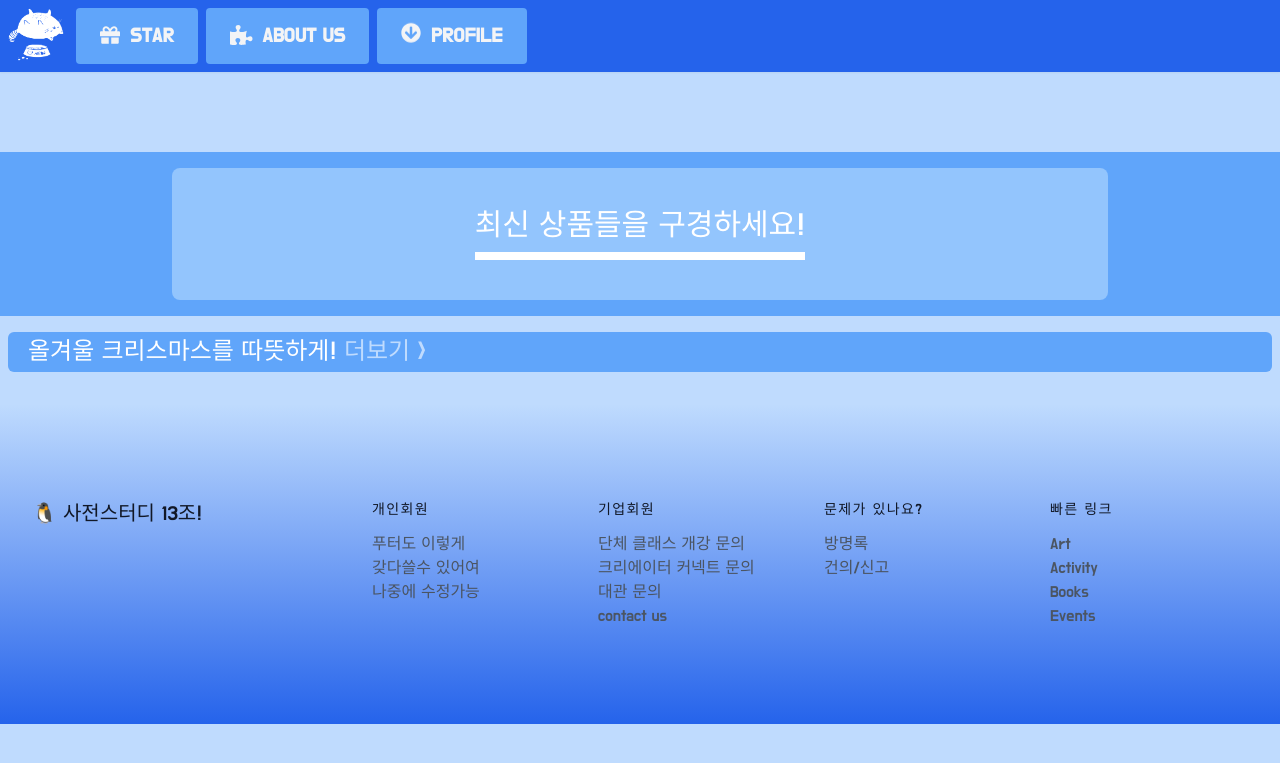
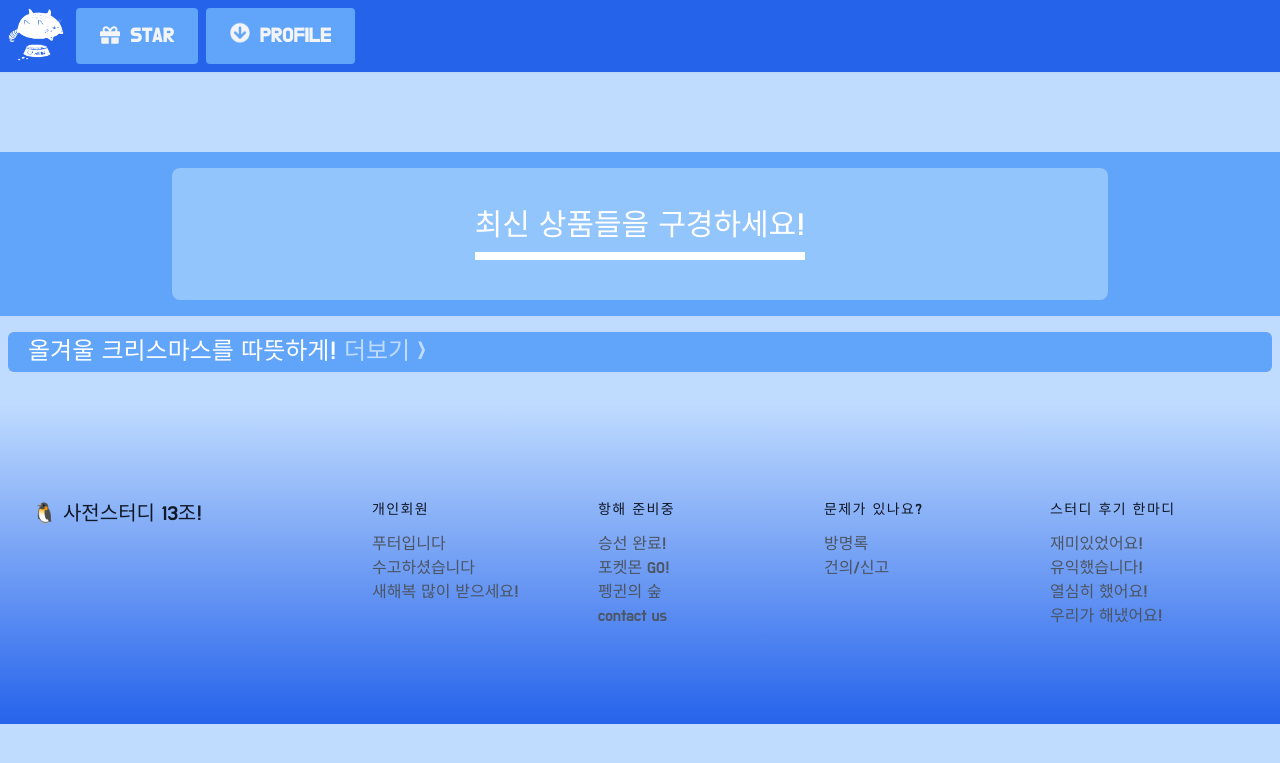
Before and after one commit to pre13th/start, a Python web app: template templates/main.html in a window 1280 px wide. Shown: the top 763 px of the page. Run offline with Jinja, Linux system fonts and the light colour scheme; the template is opened without the code that fills it, so the values that code supplies are empty; some libraries are stand-ins or nearby versions.

Commit message:
푸터 수정, 타이틀, 사이트 최적화(임시)

```diff
--- a/static/allList.js
+++ b/static/allList.js
@@ -1,5 +1,5 @@
 $(document).ready(function () {
-    getmarket();
+    getmarket('garland');
 });
 
 function getmarket(item='all') {
--- a/static/indexstyle.css
+++ b/static/indexstyle.css
@@ -56,57 +56,3 @@
     background: linear-gradient(90deg, #3498db 50% ,#ffffff 50%);
     display: flex;
 }
-
-.spin {
-	-webkit-animation: blink-2 2s infinite both;
-	        animation: blink-2 2s infinite both;
-}
-
-.spin:hover {
-    -webkit-animation: slide-fwd-center 0.45s cubic-bezier(0.250, 0.460, 0.450, 0.940) both;
-	        animation: slide-fwd-center 0.45s cubic-bezier(0.250, 0.460, 0.450, 0.940) both;
-}
-
-@-webkit-keyframes blink-2 {
-  0% {
-    opacity: 1;
-  }
-  50% {
-    opacity: 0.2;
-  }
-  100% {
-    opacity: 1;
-  }
-}
-@keyframes blink-2 {
-  0% {
-    opacity: 1;
-  }
-  50% {
-    opacity: 0.2;
-  }
-  100% {
-    opacity: 1;
-  }
-}
-
-@-webkit-keyframes slide-fwd-center {
-  0% {
-    -webkit-transform: translateZ(0);
-            transform: translateZ(0);
-  }
-  100% {
-    -webkit-transform: translateZ(160px);
-            transform: translateZ(160px);
-  }
-}
-@keyframes slide-fwd-center {
-  0% {
-    -webkit-transform: translateZ(0);
-            transform: translateZ(0);
-  }
-  100% {
-    -webkit-transform: translateZ(160px);
-            transform: translateZ(160px);
-  }
-}
--- a/static/main.css
+++ b/static/main.css
@@ -128,80 +128,59 @@
   }
 }
 
-@-webkit-keyframes rotate-forever {
-  0% {
-    -webkit-transform: rotate(0deg);
-    -moz-transform: rotate(0deg);
-    -ms-transform: rotate(0deg);
-    -o-transform: rotate(0deg);
-    transform: rotate(0deg);
-  }
-  100% {
-    -webkit-transform: rotate(360deg);
-    -moz-transform: rotate(360deg);
-    -ms-transform: rotate(360deg);
-    -o-transform: rotate(360deg);
-    transform: rotate(360deg);
-  }
-}
-@-moz-keyframes rotate-forever {
-  0% {
-    -webkit-transform: rotate(0deg);
-    -moz-transform: rotate(0deg);
-    -ms-transform: rotate(0deg);
-    -o-transform: rotate(0deg);
-    transform: rotate(0deg);
-  }
-  100% {
-    -webkit-transform: rotate(360deg);
-    -moz-transform: rotate(360deg);
-    -ms-transform: rotate(360deg);
-    -o-transform: rotate(360deg);
-    transform: rotate(360deg);
-  }
-}
-@keyframes rotate-forever {
-  0% {
-    -webkit-transform: rotate(0deg);
-    -moz-transform: rotate(0deg);
-    -ms-transform: rotate(0deg);
-    -o-transform: rotate(0deg);
-    transform: rotate(0deg);
-  }
-  100% {
-    -webkit-transform: rotate(360deg);
-    -moz-transform: rotate(360deg);
-    -ms-transform: rotate(360deg);
-    -o-transform: rotate(360deg);
-    transform: rotate(360deg);
-  }
-}
-.loading-spinner {
-  -webkit-animation-duration: 0.75s;
-  -moz-animation-duration: 0.75s;
-  animation-duration: 0.75s;
-  -webkit-animation-iteration-count: infinite;
-  -moz-animation-iteration-count: infinite;
-  animation-iteration-count: infinite;
-  -webkit-animation-name: rotate-forever;
-  -moz-animation-name: rotate-forever;
-  animation-name: rotate-forever;
-  -webkit-animation-timing-function: linear;
-  -moz-animation-timing-function: linear;
-  animation-timing-function: linear;
-  height: 30px;
-  width: 30px;
-  border: 8px solid #ffffff;
-  border-right-color: transparent;
-  border-radius: 50%;
-  display: inline-block;
-}
 
 
 
-.loading-spinner {
-  text-align: center;
-  margin: 80% auto 0 auto;
-  display: none;
-  background: red;
+.spin img:nth-child(2n+1) {
+	-webkit-animation: blink-2 2s infinite both;
+	        animation: blink-2 2s infinite both;
 }
+
+.spin img:hover {
+    -webkit-animation: slide-fwd-center 0.45s cubic-bezier(0.250, 0.460, 0.450, 0.940) both;
+	        animation: slide-fwd-center 0.45s cubic-bezier(0.250, 0.460, 0.450, 0.940) both;
+}
+
+@-webkit-keyframes blink-2 {
+  0% {
+    opacity: 1;
+  }
+  70% {
+    opacity: 0.1;
+  }
+  100% {
+    opacity: 1;
+  }
+}
+@keyframes blink-2 {
+  0% {
+    opacity: 1;
+  }
+  70% {
+    opacity: 0.1;
+  }
+  100% {
+    opacity: 1;
+  }
+}
+
+@-webkit-keyframes slide-fwd-center {
+  0% {
+    -webkit-transform: translateZ(0);
+            transform: translateZ(0);
+  }
+  100% {
+    -webkit-transform: translateZ(160px);
+            transform: translateZ(160px);
+  }
+}
+@keyframes slide-fwd-center {
+  0% {
+    -webkit-transform: translateZ(0);
+            transform: translateZ(0);
+  }
+  100% {
+    -webkit-transform: translateZ(160px);
+            transform: translateZ(160px);
+  }
+}
--- a/templates/main.html
+++ b/templates/main.html
@@ -6,14 +6,14 @@
     <meta name="viewport" content="width=device-width, initial-scale=1">
 
     <meta property="og:title" content="we are penguins!">
-    <meta property="og:image" content="">
-    <meta property="og:description" content="5주차 맨 마지막 강의에서 og태그를 다룹니다">
+    <meta property="og:image" content="https://user-images.githubusercontent.com/89088205/147902985-b7066e81-2280-4f3e-82f4-e37ad8ab19ef.jpg">
+    <meta property="og:description" content="놀러오세요, 펭귄의 숲!">
     <meta property="og:image:width" content="1200">
     <meta property="og:image:height" content="630">
 
     <link rel="shortcut icon" href="../static/favi.png">
 
-    <title>템플릿 인덱스</title>
+    <title>크리스마스 크리스마스</title>
     <!-- 파비콘 -->
 
 
@@ -48,7 +48,7 @@
 <body class="bg-blue-200 overflow-x-hidden">
 
 <!-- 이렇게 바디와 메인 사이에 있는 헤더태그를 접어서 복사해서 이동! -->
-<header class="sticky top-0 z-50 bg-blue-600 shadow-sm" x-data="{ open: false }">
+<header class="sticky top-0 z-50 bg-blue-600 shadow-sm" x-data="{openMenu:1}">
     <div class="container px-2 py-2 flex flex-row">
 
       <!-- 로고 -->
@@ -60,23 +60,41 @@
 
 
 <div class="flex">
-      <button class="bg-blue-400 hover:bg-blue-300 font-bold uppercase px-4 xl:px-6 py-2 xl:py-3 rounded flex-shrink-1 flex items-center" onclick="star();">
+      <button class="bg-blue-400 hover:bg-blue-300 font-bold uppercase px-4 xl:px-6 py-2 xl:py-3 rounded flex-shrink-1 flex items-center" @click="openMenu !== 2 ? openMenu = 2 : openMenu = null">
         <span class="text-xl text-gray-100"><i class="fa fa-gift mr-1" aria-hidden="true"></i> star</span>
       </button>
 
-       <button class="bg-blue-400 hover:bg-blue-300 font-bold uppercase px-4 xl:px-6 py-2 xl:py-3 rounded flex-shrink-1 flex items-center ml-2">
+       <!-- <button class="bg-blue-400 hover:bg-blue-300 font-bold uppercase px-4 xl:px-6 py-2 xl:py-3 rounded flex-shrink-1 flex items-center ml-2">
         <span class="text-xl text-gray-100" onclick="about();"><i class="fa fa-puzzle-piece mr-1" aria-hidden="true"></i>
         about us</span>
-      </button>
+      </button> -->
 
-      <button class="bg-blue-400 hover:bg-blue-300 font-bold uppercase px-4 xl:px-6 py-2 xl:py-3 rounded flex-shrink-1 flex items-center ml-2" x-on:click="open = ! open">
+      <button class="bg-blue-400 hover:bg-blue-300 font-bold uppercase px-4 xl:px-6 py-2 xl:py-3 rounded flex-shrink-1 flex items-center ml-2" @click="openMenu !== 3 ? openMenu = 3 : openMenu = null">
         <span class="text-xl text-gray-100 transition transform hover:scale-110 duration-200 ease-in-out"><i class="fa fa-arrow-circle-down mr-1 animate-bounce" aria-hidden="true"></i> profile</span>
       </button>
 </div>
 
     </div>
 
-           <aside x-show="open"
+           <aside x-show="openMenu ==  2"
+class="animate__animated animate__fadeInLeft w-full relative z-0 flex-shrink-0 px-0 bg-blue-300 sm:block container p-3 rounded-tr-full">
+<div class="flex">
+<div class="flex flex-col md:flex-row w-66 ml-6 ">
+
+
+<button class="bg-blue-400 text-white mr-5 mb-2 p-1 px-2 rounded-md border-4 border-blue-50 border-dashed shadow-inner font-extrabold md:text-xl" onclick="star();">다 보기</button>
+<button class="bg-blue-400 text-white mr-5 mb-2 p-1 px-2 rounded-md border-4 border-blue-50 border-dashed shadow-inner font-extrabold md:text-xl" onclick="star();">garland</button>
+<button class="bg-blue-400 text-white mr-5 mb-2 p-1 px-2 rounded-md border-4 border-blue-50 border-dashed shadow-inner font-extrabold md:text-xl" onclick=" star();">musicBox</button>
+</div>
+<div class="flex flex-col md:flex-row w-66 ml-4">
+<button class="bg-blue-400 text-white mr-5 mb-2 p-1 px-2 rounded-md border-4 border-blue-50 border-dashed shadow-inner font-extrabold md:text-xl md:l" onclick="star();" >candle</button>
+<button class="bg-blue-400 text-white mr-5 mb-2 p-1 px-2 rounded-md border-4 border-blue-50 border-dashed shadow-inner font-extrabold md:text-xl" onclick="star();">dolls</button>
+<button class="bg-blue-400 text-white mr-5 mb-2 p-1 px-2 rounded-md border-4 border-blue-50 border-dashed shadow-inner font-extrabold md:text-xl" onclick="star();">lights</button>
+</div>
+</div>
+          </aside>
+
+           <aside x-show="openMenu ==  3"
 class="animate__animated animate__fadeInLeft w-full relative z-0 flex-shrink-0 px-0 bg-blue-300 sm:block container p-3 rounded-tr-full">
 		<div class="max-w-3xl w-full mx-auto z-10">
 		<div class="flex flex-col">
@@ -148,7 +166,7 @@ class="animate__animated animate__fadeInLeft w-full relative z-0 flex-shrink-0 p
     <h1 class="text-3xl text-white mb-2">최신 상품들을 구경하세요!</h1>
     <hr class="border-2 md:border-4 border-white">
     </div>
-    <div id="banners" class="flex flex-wrap flex-row justify-center items-center"> </div>
+    <div id="banners" class="flex flex-wrap flex-row justify-center items-center spin"> </div>
 </div>
 </div>
 
@@ -282,17 +300,17 @@ class="animate__animated animate__fadeInLeft w-full relative z-0 flex-shrink-0 p
         <nav class="list-none mb-10">
           <li>
             <a href="" class="text-gray-600 hover:text-gray-800"
-              >푸터도 이렇게</a
+              >푸터입니다</a
             >
           </li>
           <li>
             <a href="" class="text-gray-600 hover:text-gray-800"
-              >갖다쓸수 있어여</a
+              >수고하셨습니다</a
             >
           </li>
           <li>
             <a href="" class="text-gray-600 hover:text-gray-800"
-              >나중에 수정가능</a
+              >새해복 많이 받으세요!</a
             >
           </li>
 
@@ -309,22 +327,22 @@ class="animate__animated animate__fadeInLeft w-full relative z-0 flex-shrink-0 p
             mb-3
           "
         >
-          기업회원
+          항해 준비중
         </h2>
         <nav class="list-none mb-10">
           <li>
             <a href="" class="text-gray-600 hover:text-gray-800"
-              >단체 클래스 개강 문의</a
+              >승선 완료!</a
             >
           </li>
           <li>
             <a href="" class="text-gray-600 hover:text-gray-800"
-              >크리에이터 커넥트 문의</a
+              >포켓몬 GO!</a
             >
           </li>
           <li>
             <a href="" class="text-gray-600 hover:text-gray-800"
-              >대관 문의</a
+              >펭귄의 숲</a
             >
           </li>
           <li>
@@ -372,27 +390,27 @@ class="animate__animated animate__fadeInLeft w-full relative z-0 flex-shrink-0 p
             mb-3
           "
         >
-          빠른 링크
+          스터디 후기 한마디
         </h2>
         <nav class="list-none mb-10">
           <li>
             <a href="" class="text-gray-600 hover:text-gray-800"
-              >Art</a
+              >재미있었어요!</a
             >
           </li>
           <li>
             <a href="" class="text-gray-600 hover:text-gray-800"
-              >Activity</a
+              >유익했습니다!</a
             >
           </li>
           <li>
             <a href="" class="text-gray-600 hover:text-gray-800"
-              >Books</a
+              >열심히 했어요!</a
             >
           </li>
           <li>
             <a href="" class="text-gray-600 hover:text-gray-800"
-              >Events</a
+              >우리가 해냈어요!</a
             >
           </li>
         </nav>
```
Also changed, not shown: templates/star.html (+14 -14 lines).
